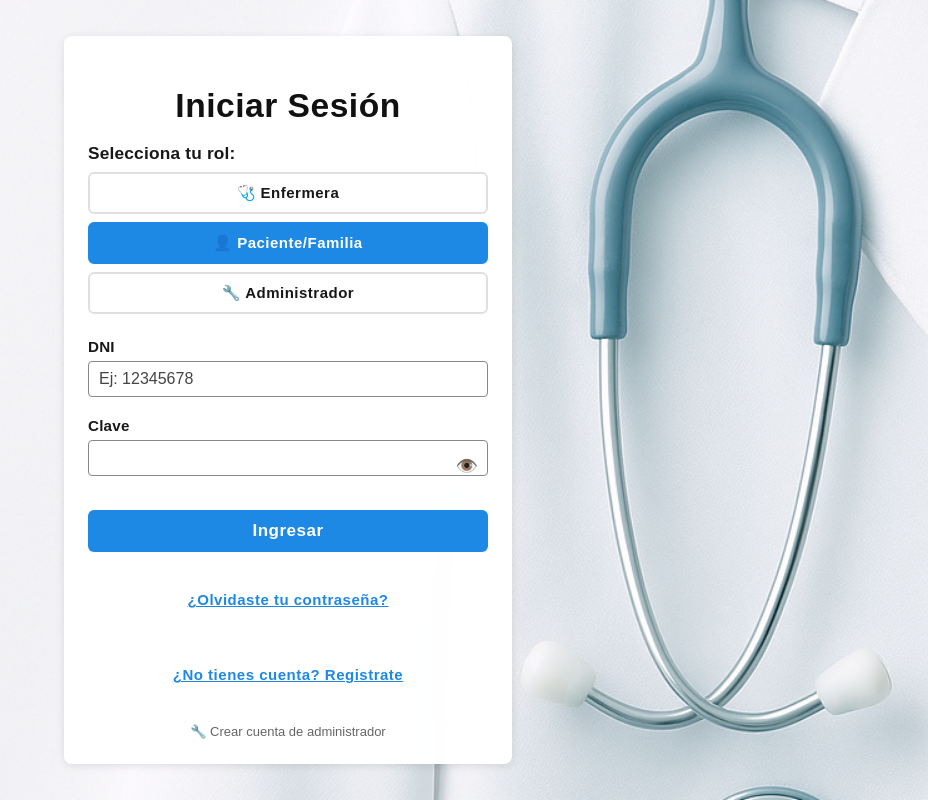
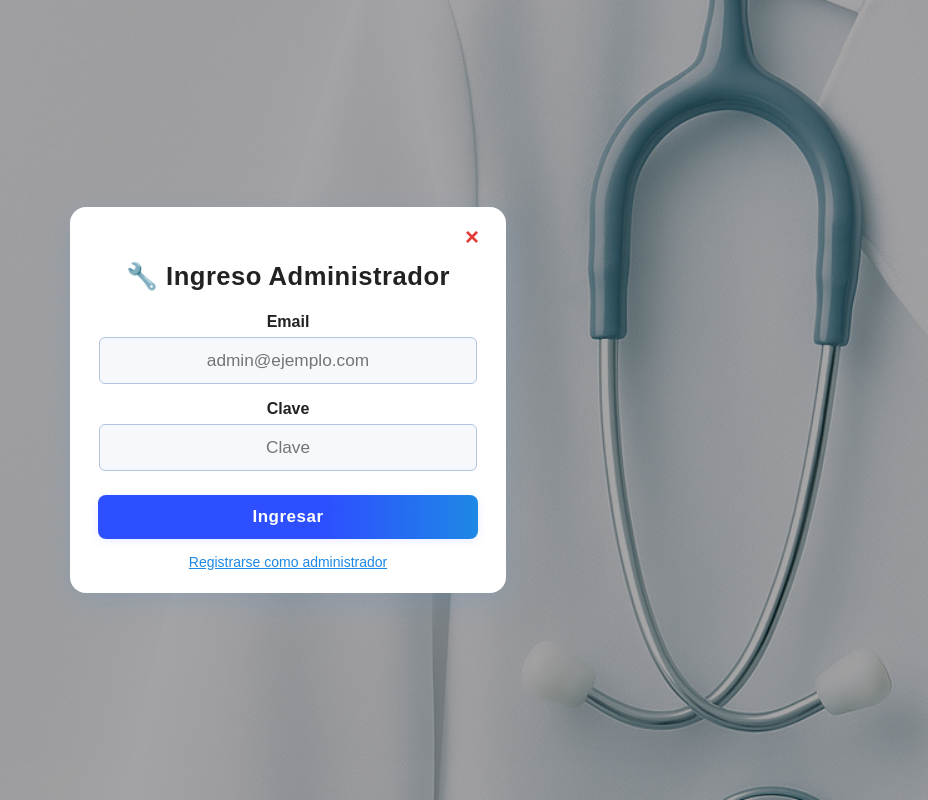
Before and after one commit to Facundo1910/medic-app1, a Vue app: page /login-admin in a window 1280 px wide. Before the commit this address led to /. Shown: the whole page, without its empty margins (352-1280 px from the left). Built offline with nearby package versions, Linux system fonts and the light colour scheme.

Commit message:
Limpieza y mejora visual de links en el login: agrupados, divisor y link de admin con ícono. Sin duplicados.

```diff
--- /dev/null
+++ b/src/components/AdminLogin.vue
@@ -0,0 +1,223 @@
+<template>
+  <div class="modal-overlay">
+    <div class="modal-content animate-in">
+      <button class="modal-close" @click="cerrarModal">&times;</button>
+      <h2>🔧 Ingreso Administrador</h2>
+      <form @submit.prevent="loginAdmin">
+        <label for="adminEmail">Email</label>
+        <input v-model="email" id="adminEmail" type="email" required placeholder="admin@ejemplo.com" />
+        <label for="adminClave">Clave</label>
+        <input v-model="clave" id="adminClave" type="password" required placeholder="Clave" />
+        <button type="submit">Ingresar</button>
+      </form>
+      <p v-if="error" class="error">{{ error }}</p>
+      <div style="margin-top: 14px; text-align: center;">
+        <router-link to="/register-admin" style="color: #1e88e5; text-decoration: underline; font-size: 14px;">Registrarse como administrador</router-link>
+      </div>
+    </div>
+  </div>
+</template>
+
+<script>
+import { db } from "@/firebase";
+import { collection, query, where, getDocs } from "firebase/firestore";
+
+export default {
+  name: "AdminLogin",
+  data() {
+    return {
+      email: "",
+      clave: "",
+      error: ""
+    };
+  },
+  methods: {
+    async loginAdmin() {
+      this.error = "";
+      try {
+        const qAdmin = query(
+          collection(db, "admins"),
+          where("email", "==", this.email),
+          where("clave", "==", this.clave)
+        );
+        const adminSnapshot = await getDocs(qAdmin);
+        if (!adminSnapshot.empty) {
+          const admin = adminSnapshot.docs[0].data();
+          admin.rol = 'admin';
+          admin.id = adminSnapshot.docs[0].id;
+          localStorage.setItem('usuario', JSON.stringify(admin));
+          this.$router.push("/admin");
+        } else {
+          this.error = "Email o clave incorrectos";
+        }
+      } catch (e) {
+        this.error = "Error al conectar con la base de datos";
+      }
+    },
+    cerrarModal() {
+      this.$router.push('/');
+    }
+  }
+};
+</script>
+
+<style scoped>
+.modal-overlay {
+  position: fixed;
+  top: 0; left: 0; right: 0; bottom: 0;
+  background: rgba(0,0,0,0.35);
+  display: flex;
+  align-items: center;
+  justify-content: center;
+  z-index: 1000;
+  min-height: 100vh;
+}
+.modal-content {
+  background: #fff;
+  padding: 32px 28px 22px 28px;
+  border-radius: 16px;
+  min-width: 380px;
+  max-width: 95vw;
+  box-shadow: 0 8px 32px rgba(30,136,229,0.13);
+  position: relative;
+  text-align: left;
+  display: flex;
+  flex-direction: column;
+  align-items: center;
+  animation: fadeInUp 0.4s cubic-bezier(.4,0,.2,1);
+}
+.animate-in {
+  animation: fadeInUp 0.4s cubic-bezier(.4,0,.2,1);
+}
+@keyframes fadeInUp {
+  from {
+    opacity: 0;
+    transform: translateY(40px);
+  }
+  to {
+    opacity: 1;
+    transform: translateY(0);
+  }
+}
+.modal-close {
+  position: absolute;
+  top: 12px;
+  right: 16px;
+  background: none;
+  border: none;
+  font-size: 24px;
+  cursor: pointer;
+  color: #e53935;
+  font-weight: bold;
+  transition: color 0.2s;
+  z-index: 10;
+  padding: 4px;
+  border-radius: 50%;
+  width: 36px;
+  height: 36px;
+  display: flex;
+  align-items: center;
+  justify-content: center;
+}
+.modal-close:hover {
+  color: #b71c1c;
+  background: #fbe9e7;
+}
+h2 {
+  text-align: center;
+  color: #222;
+  margin-bottom: 22px;
+  font-size: 1.6rem;
+  font-weight: 700;
+  letter-spacing: 0.5px;
+}
+label {
+  display: block;
+  margin-bottom: 6px;
+  font-weight: bold;
+  font-size: 1rem;
+  color: #222;
+}
+input {
+  width: 100%;
+  max-width: 340px;
+  padding: 12px 18px;
+  margin-bottom: 16px;
+  border-radius: 6px;
+  border: 1.5px solid #b3c6e0;
+  background: #f6f8fc;
+  color: #181818;
+  font-size: 1.08rem;
+  font-weight: 500;
+  transition: border 0.2s;
+  text-align: center;
+  display: block;
+  margin-left: auto;
+  margin-right: auto;
+}
+input:focus {
+  border-color: #1e88e5;
+  outline: none;
+  background: #fff;
+}
+button[type="submit"] {
+  width: 100%;
+  padding: 12px;
+  background: linear-gradient(90deg, #2d4fff 60%, #1e88e5 100%);
+  color: white;
+  border: none;
+  border-radius: 8px;
+  cursor: pointer;
+  font-size: 17px;
+  font-weight: 700;
+  letter-spacing: 0.5px;
+  margin-top: 8px;
+  box-shadow: 0 2px 8px rgba(45,79,255,0.10);
+  transition: background 0.2s;
+}
+button[type="submit"]:hover {
+  background: linear-gradient(90deg, #1e88e5 60%, #2d4fff 100%);
+}
+.error {
+  color: #c00;
+  margin-top: 10px;
+  font-weight: bold;
+  font-size: 1.05rem;
+  text-align: center;
+}
+form {
+  width: 100%;
+  display: flex;
+  flex-direction: column;
+  align-items: center;
+}
+@media (max-width: 768px) {
+  .modal-content {
+    padding: 18px 4vw 12px 4vw;
+    min-width: 0;
+    max-width: 98vw;
+  }
+  h2 {
+    font-size: 1.2rem;
+  }
+  label {
+    font-size: 0.95rem;
+  }
+  input {
+    font-size: 1rem;
+    padding: 10px 10px;
+    max-width: 100%;
+  }
+  button[type="submit"] {
+    font-size: 15px;
+    padding: 10px;
+  }
+  .modal-close {
+    font-size: 20px;
+    width: 28px;
+    height: 28px;
+    top: 6px;
+    right: 8px;
+  }
+}
+</style>
--- a/src/components/Login.vue
+++ b/src/components/Login.vue
@@ -19,13 +19,6 @@
             class="rol-btn"
           >
             👤 Paciente/Familia
-          </button>
-          <button
-            @click="rolSeleccionado = 'admin'"
-            :class="{ active: rolSeleccionado === 'admin' }"
-            class="rol-btn"
-          >
-            🔧 Administrador
           </button>
         </div>
       </div>
@@ -55,19 +48,17 @@
           </span>
         </div>
         <button type="submit">Ingresar</button>
-        <div style="margin-top: 10px;">
-          <button type="button" @click="mostrarModalRecupero = true" style="background: none; color: #1e88e5; border: none; cursor: pointer; text-decoration: underline; font-size: 15px; width: 100%;">¿Olvidaste tu contraseña?</button>
-        </div>
       </form>
       <p v-if="error" class="error">{{ error }}</p>
-      <div style="margin-top: 18px;">
-        <button @click="abrirModalRegistro" type="button" style="background: none; color: #1e88e5; border: none; cursor: pointer; text-decoration: underline; font-size: 15px;">
-          ¿No tienes cuenta? Registrate
-        </button>
-      </div>
-      <div style="margin-top: 10px; text-align: center;">
-        <router-link to="/create-admin" style="color: #666; text-decoration: none; font-size: 13px;">
-          🔧 Crear cuenta de administrador
+      <div class="links-secundarios">
+        <div class="links-principales">
+          <button type="button" @click="mostrarModalRecupero = true" class="link-btn">¿Olvidaste tu contraseña?</button>
+          <span class="link-separador">|</span>
+          <button @click="abrirModalRegistro" type="button" class="link-btn">¿No tienes cuenta? Regístrate</button>
+        </div>
+        <div class="link-divisor"></div>
+        <router-link to="/login-admin" class="link-admin">
+          <span style="font-size: 1.1em; vertical-align: middle;">🔧</span> Ingresar como administrador
         </router-link>
       </div>
       <!-- Modal de registro -->
@@ -647,6 +638,54 @@ button {
   letter-spacing: 0.5px;
   margin-top: 8px;
 }
+.links-secundarios {
+  margin-top: 24px;
+  text-align: center;
+  display: flex;
+  flex-direction: column;
+  align-items: center;
+}
+.links-principales {
+  display: flex;
+  gap: 10px;
+  align-items: center;
+  justify-content: center;
+  margin-bottom: 6px;
+}
+.link-btn {
+  background: none;
+  color: #1e88e5;
+  border: none;
+  cursor: pointer;
+  text-decoration: underline;
+  font-size: 15px;
+  padding: 0 2px;
+}
+.link-separador {
+  color: #bbb;
+  font-size: 15px;
+  user-select: none;
+}
+.link-divisor {
+  width: 100%;
+  max-width: 220px;
+  height: 1px;
+  background: linear-gradient(90deg, #eee 0%, #ccc 50%, #eee 100%);
+  margin: 10px 0 8px 0;
+}
+.link-admin {
+  color: #888;
+  text-decoration: none;
+  font-size: 14px;
+  display: inline-flex;
+  align-items: center;
+  gap: 4px;
+  transition: color 0.2s;
+}
+.link-admin:hover {
+  color: #1e88e5;
+  text-decoration: underline;
+}
 
 /* Media queries para mobile */
 @media (max-width: 768px) {
```
Also changed, not shown: src/router.js (+9 -0 lines).
